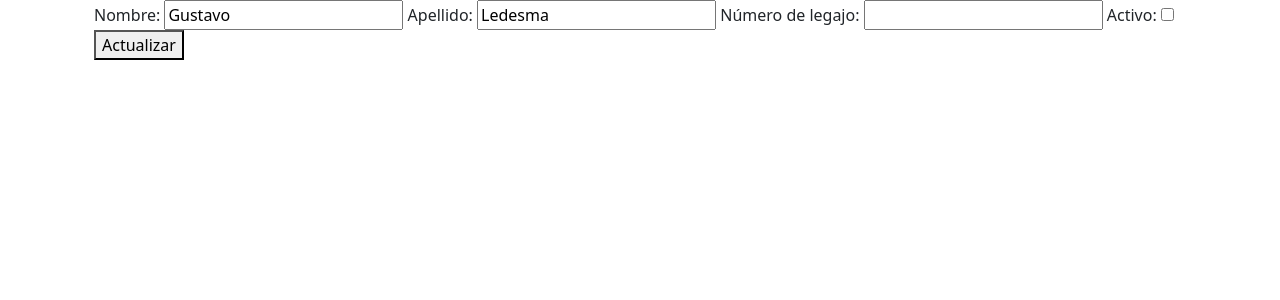
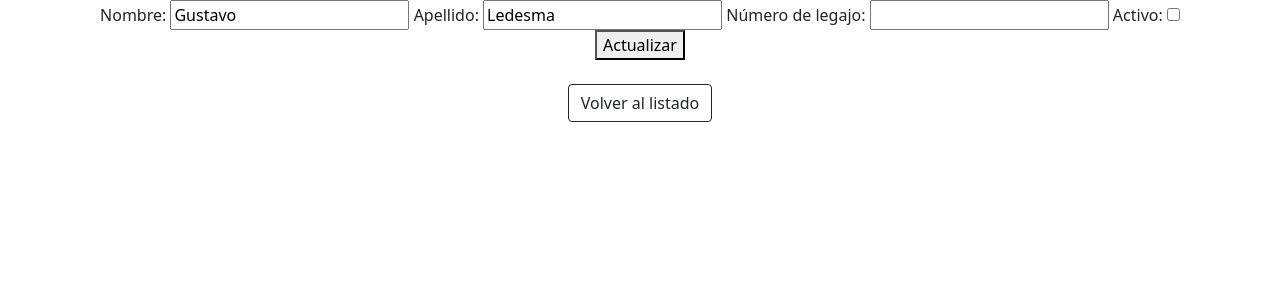
Before and after one commit to kevinserrano01/Biblioteca_App.v1, a Django app: page /biblioteca/actualizar_empleado/1/ in a window 1280 px wide. Shown: the part 56-356 px from the top of the page. Run offline with Django 4.2, Linux system fonts and the light colour scheme; data comes from the database, SQL or seed files in the repository.

Commit message:
linkee las funcionalidades de Empleado

```diff
--- a/biblioteca/templates/Empleados_lista.html
+++ b/biblioteca/templates/Empleados_lista.html
@@ -81,8 +81,14 @@
                             </tr>
                     {% endfor %}
                 </table>
+
             </div>
         </div>
+
+        <a class="d-grid gap-2 btn btn-success " href="{% url 'nuevo_empleado' %}">
+            Agregar nuevo
+        </a>
+
     </div>
     {% endblock %}
 
--- a/biblioteca/templates/formulario_actualizar_empleado.html
+++ b/biblioteca/templates/formulario_actualizar_empleado.html
@@ -12,7 +12,7 @@
     {% extends 'navbar.html' %}
 
     {% block content %}
-    <div class="container">
+    <div class="container text-center">
         <form method="POST">
             {% csrf_token %}
             <label for="nombre">Nombre:</label>
@@ -29,6 +29,10 @@
 
             <button type="submit">Actualizar</button>
         </form>
+
+        <a href=" {% url 'listado_empleados' %} " class="justify-content-center">
+            <button type="button" class="btn btn-outline-dark mt-4">Volver al listado</button>
+        </a>
     </div>
     {% endblock %}
 
```
